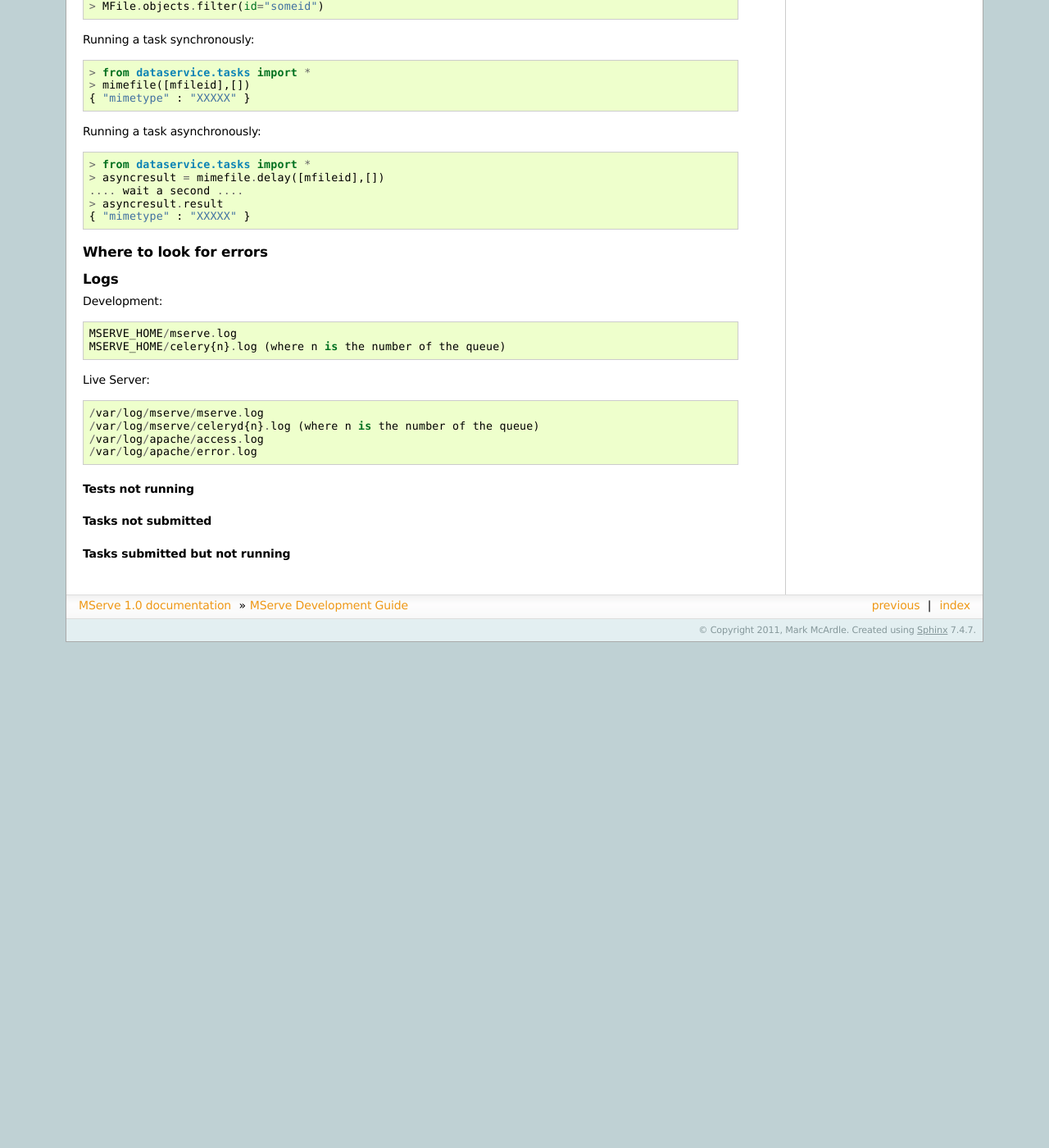
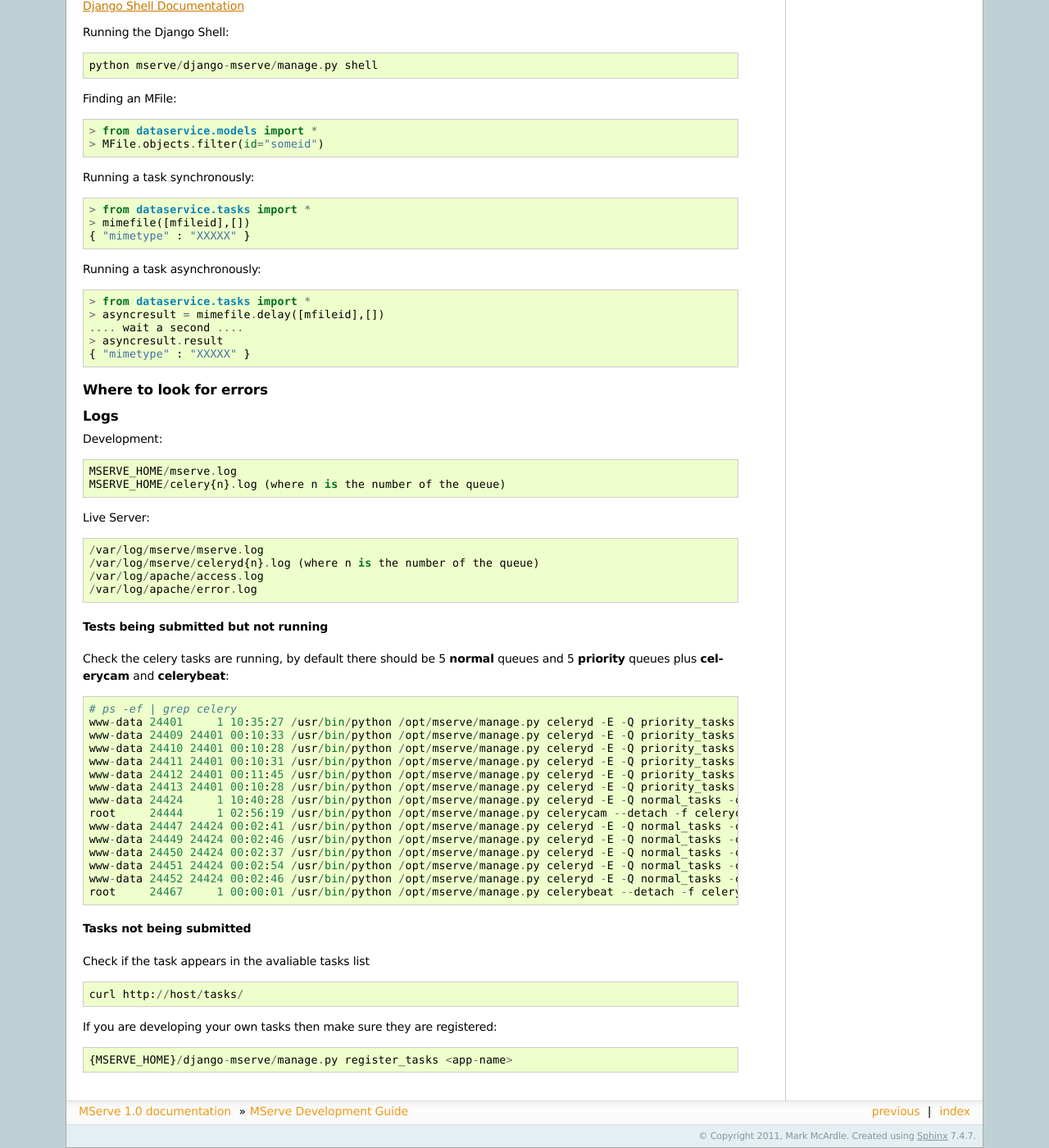
Before and after one commit to mmcardle/MServe, a Sphinx documentation site: the page built from docs/developing.rst, in a window 1280 px wide and 1400 px high, scrolled down 7188 px. Shown: the whole window at 82% size. Built offline with Sphinx 7.4.7, drawn with Linux system fonts in a browser that asks for light colours; before the commit the page ends 7971 px from its top, so only the background shows below that; some of the changed text lies outside the part shown.

Commit message:
urls.py docuementation, troubleshooting tasks added

```diff
--- a/docs/developing.rst
+++ b/docs/developing.rst
@@ -358,11 +358,34 @@
   /var/log/apache/access.log
   /var/log/apache/error.log
 
-Tests not running
-++++++++++++++++++
+Tests being submitted but not running
+++++++++++++++++++++++++++++++++++++++
 
-Tasks not submitted
-+++++++++++++++++++
+Check the celery tasks are running, by default there should be 5 **normal** queues and 5 **priority** queues plus **celerycam** and **celerybeat**::
 
-Tasks submitted but not running
-+++++++++++++++++++++++++++++++++
+ # ps -ef | grep celery
+ www-data 24401     1 10:35:27 /usr/bin/python /opt/mserve/manage.py celeryd -E -Q priority_tasks -c 5 -l DEBUG -n priority.mserve
+ www-data 24409 24401 00:10:33 /usr/bin/python /opt/mserve/manage.py celeryd -E -Q priority_tasks -c 5 -l DEBUG -n priority.mserve
+ www-data 24410 24401 00:10:28 /usr/bin/python /opt/mserve/manage.py celeryd -E -Q priority_tasks -c 5 -l DEBUG -n priority.mserve
+ www-data 24411 24401 00:10:31 /usr/bin/python /opt/mserve/manage.py celeryd -E -Q priority_tasks -c 5 -l DEBUG -n priority.mserve
+ www-data 24412 24401 00:11:45 /usr/bin/python /opt/mserve/manage.py celeryd -E -Q priority_tasks -c 5 -l DEBUG -n priority.mserve
+ www-data 24413 24401 00:10:28 /usr/bin/python /opt/mserve/manage.py celeryd -E -Q priority_tasks -c 5 -l DEBUG -n priority.mserve
+ www-data 24424     1 10:40:28 /usr/bin/python /opt/mserve/manage.py celeryd -E -Q normal_tasks -c 5 -l DEBUG -n normal.mserve
+ root     24444     1 02:56:19 /usr/bin/python /opt/mserve/manage.py celerycam --detach -f celerycam.log --pidfile=/var/opt/mserve-data/celerycam.pid
+ www-data 24447 24424 00:02:41 /usr/bin/python /opt/mserve/manage.py celeryd -E -Q normal_tasks -c 5 -l DEBUG -n normal.mserve
+ www-data 24449 24424 00:02:46 /usr/bin/python /opt/mserve/manage.py celeryd -E -Q normal_tasks -c 5 -l DEBUG -n normal.mserve
+ www-data 24450 24424 00:02:37 /usr/bin/python /opt/mserve/manage.py celeryd -E -Q normal_tasks -c 5 -l DEBUG -n normal.mserve
+ www-data 24451 24424 00:02:54 /usr/bin/python /opt/mserve/manage.py celeryd -E -Q normal_tasks -c 5 -l DEBUG -n normal.mserve
+ www-data 24452 24424 00:02:46 /usr/bin/python /opt/mserve/manage.py celeryd -E -Q normal_tasks -c 5 -l DEBUG -n normal.mserve
+ root     24467     1 00:00:01 /usr/bin/python /opt/mserve/manage.py celerybeat --detach -f celerybeat.log --pidfile=/var/opt/mserve-data/celerybeat.pid
+
+Tasks not being submitted
+++++++++++++++++++++++++++
+
+Check if the task appears in the avaliable tasks list ::
+
+ curl http://host/tasks/
+
+If you are developing your own tasks then make sure they are registered::
+
+ {MSERVE_HOME}/django-mserve/manage.py register_tasks <app-name>
```
Also changed, not shown: other parts of docs/developing.rst (+2 -2 lines), 2 other files.
